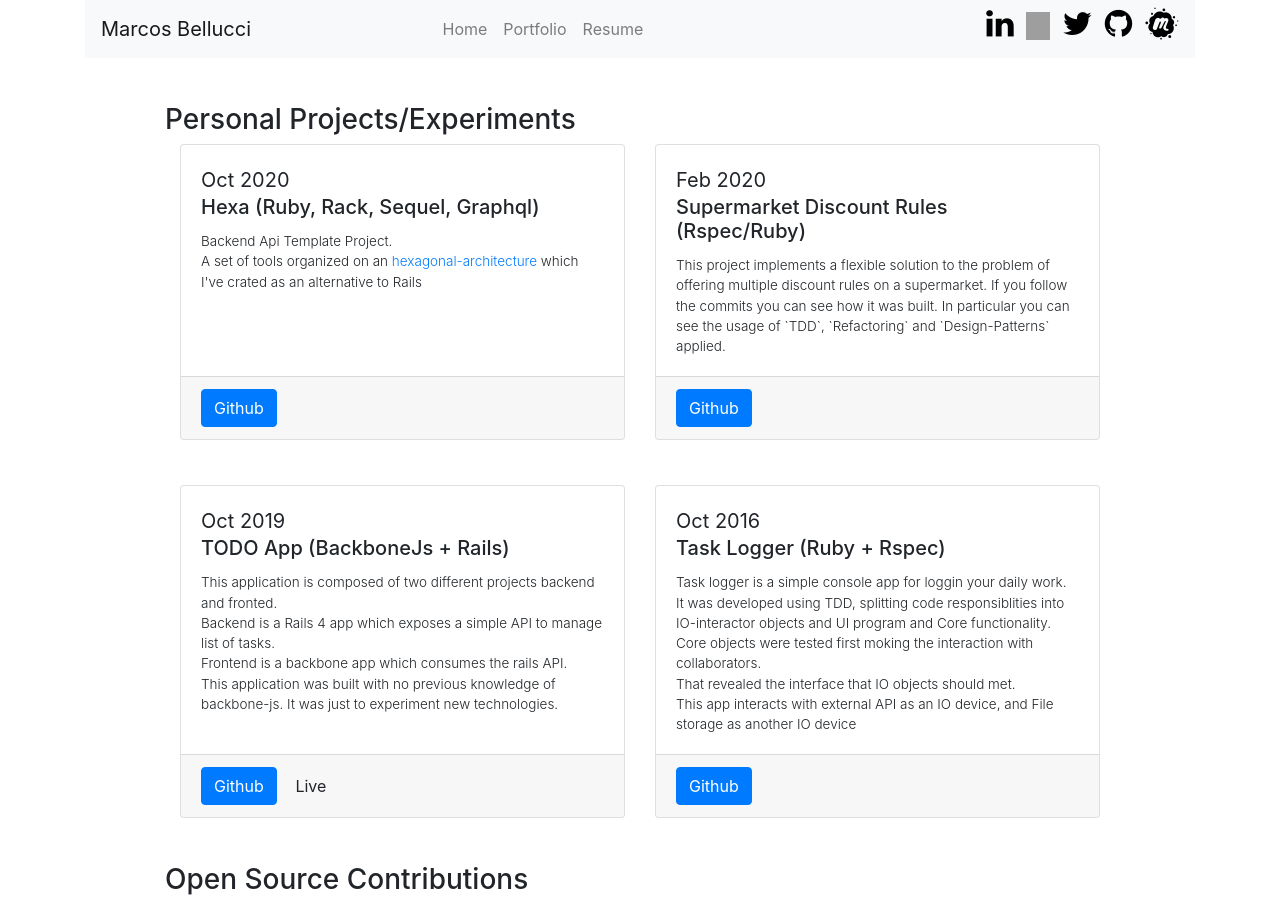
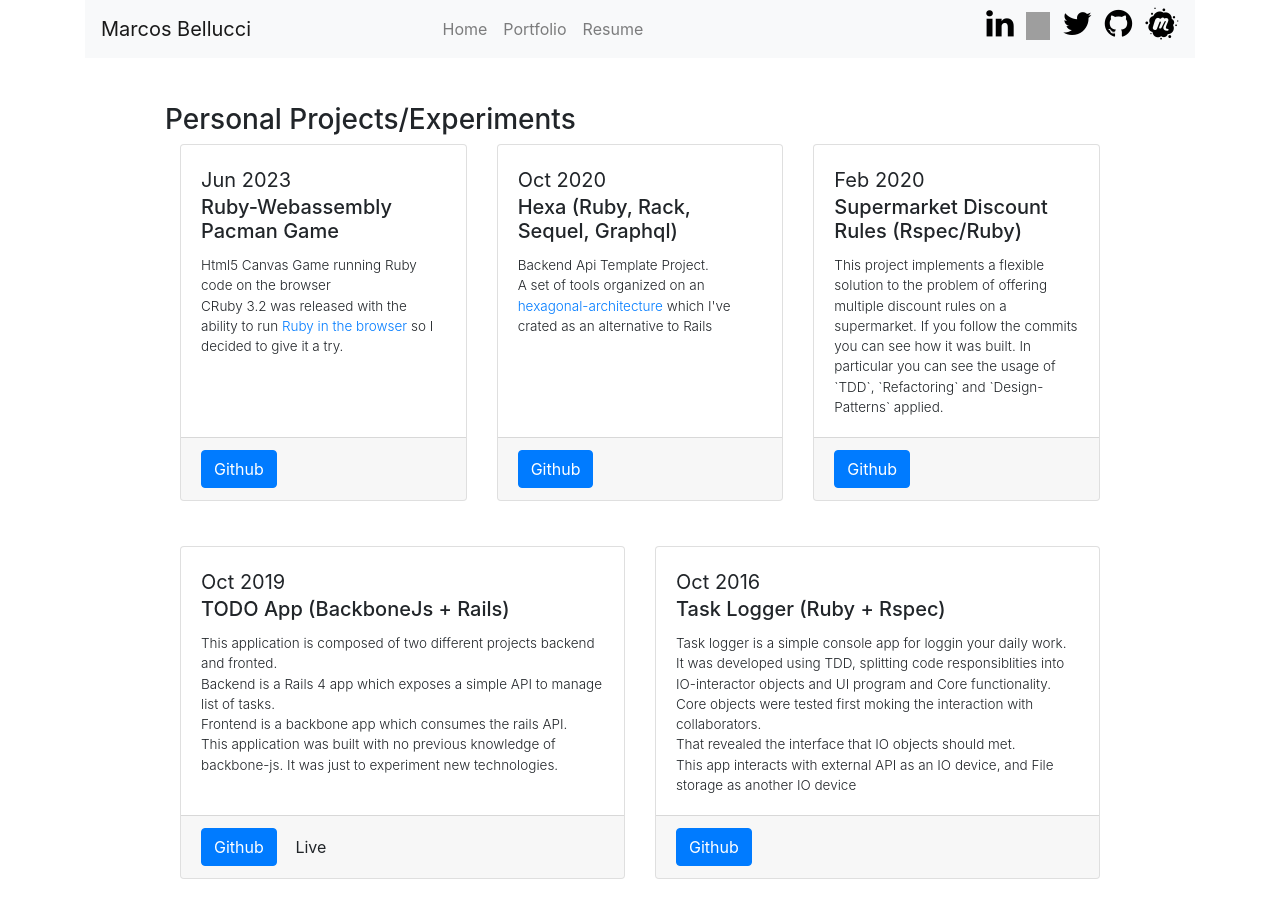
Before and after one commit to delbetu/delbetu.github.io, a Jekyll site: the page built from portfolio.html, in a window 1280 px wide and 900 px high. Built offline with Jekyll 4.4.1, drawn with Linux system fonts in a browser that asks for light colours; grey boxes are pictures that could not be loaded.

Commit message:
Update portfolio.html

```diff
--- a/portfolio.html
+++ b/portfolio.html
@@ -23,6 +23,21 @@ title: Portfolio
 </div>
 
 <div class='card-deck'>
+  <div class='card'>
+    <div class='card-body'>
+      <b>Jun 2023</b>
+      <h5 class='card-title'> Ruby-Webassembly Pacman Game</h5>
+      <p class='card-text'>
+      Html5 Canvas Game running Ruby code on the browser<br/>
+      CRuby 3.2 was released with the ability to run <a href='https://github.com/ruby/ruby.wasm'>Ruby in the browser</a> so I decided to give it a try.
+      </p>
+    </div>
+
+    <div class='card-footer'>
+      <a href='https://github.com/delbetu/Wasm_Pacman' class='btn btn-primary' role='button'>Github</a>
+    </div>
+  </div>
+
   <div class='card'>
     <div class='card-body'>
       <b>Oct 2020</b>
```
